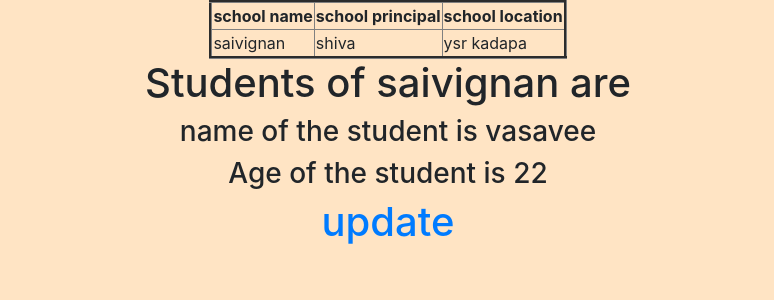
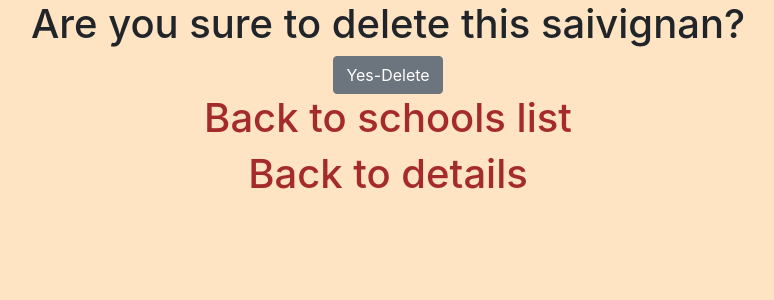
Before and after one commit to sreeramavasavee/project_one, a Django app: page /delete/2/ in a window 1280 px wide. Shown: the part 56-356 px from the top of the page, without its empty margins (252-1026 px from the left). Run offline with Django 4.2, Linux system fonts and the light colour scheme; data comes from the database, SQL or seed files in the repository; both versions use the stored data as it was after the commit.

Commit message:
first commit

```diff
--- a/app/views.py
+++ b/app/views.py
@@ -1,6 +1,7 @@
 from django.shortcuts import render
 from django.views.generic import ListView,DetailView,TemplateView,CreateView,UpdateView,DeleteView
 from app.models import *
+from django.urls import reverse_lazy
 
 # Create your views here.
 class home(TemplateView):
@@ -21,3 +22,8 @@ class School_create(CreateView):
 class SchoolUpdate(UpdateView):
     model=School
     fields='__all__'
+
+class SchoolDelete(DeleteView):
+    model=School
+    context_object_name='schoolobj'
+    success_url=reverse_lazy('School_list')
--- a/project_first/urls.py
+++ b/project_first/urls.py
@@ -24,6 +24,7 @@ urlpatterns = [
     path('School_create/',School_create.as_view(),name='School_create'),
 
     re_path('^update/(?P<pk>\d+)/',SchoolUpdate.as_view(),name='update'),
+    re_path('^delete/(?P<pk>\d+)/',SchoolDelete.as_view(),name='delete'),
     re_path('(?P<pk>\d+)/',School_details.as_view(),name='detail'),
 
 ]
--- /dev/null
+++ b/templates/app/School_confirm_delete.html
@@ -0,0 +1,16 @@
+{% extends 'app/dummy.html' %}
+{% block title %}
+<title>Delete page </title>
+{% endblock %}
+
+{% block body_block %}
+<h1>Are you sure to delete this {{schoolobj.sname}}? </h1>
+<form method="POST">
+    {% csrf_token %}
+    <input type="submit" value="Yes-Delete" class="btn btn-secondary">
+</form>
+
+<h1><a href="{% url 'School_list' %}"  style="color: brown;">Back to schools list </a></h1>
+<h1><a href="{% url 'detail' pk=schoolobj.pk %}" style="color: brown;">Back to details</a></h1>
+
+{% endblock %}
--- a/templates/app/School_detail.html
+++ b/templates/app/School_detail.html
@@ -24,5 +24,6 @@
     {% endfor %}
 
 <h1><a href="{% url 'update' pk=schoolobj.pk %}">update</a></h1>
+<h1><a href="{% url 'delete' pk=schoolobj.pk %}">delete</a></h1>
 </center>
 {% endblock %}
--- a/templates/app/School_form.html
+++ b/templates/app/School_form.html
@@ -15,9 +15,9 @@
 
 
 {% if form.instance.pk %}
-    <input type="submit" value="update">
+    <input type="submit" value="update" class="btn btn-primary">
 {% else %}
-<input type="submit" value="create">
+<input type="submit" value="create" class="btn btn-secondary">
 {% endif %}
 </form>
 
```
Also changed, not shown: db.sqlite3.
